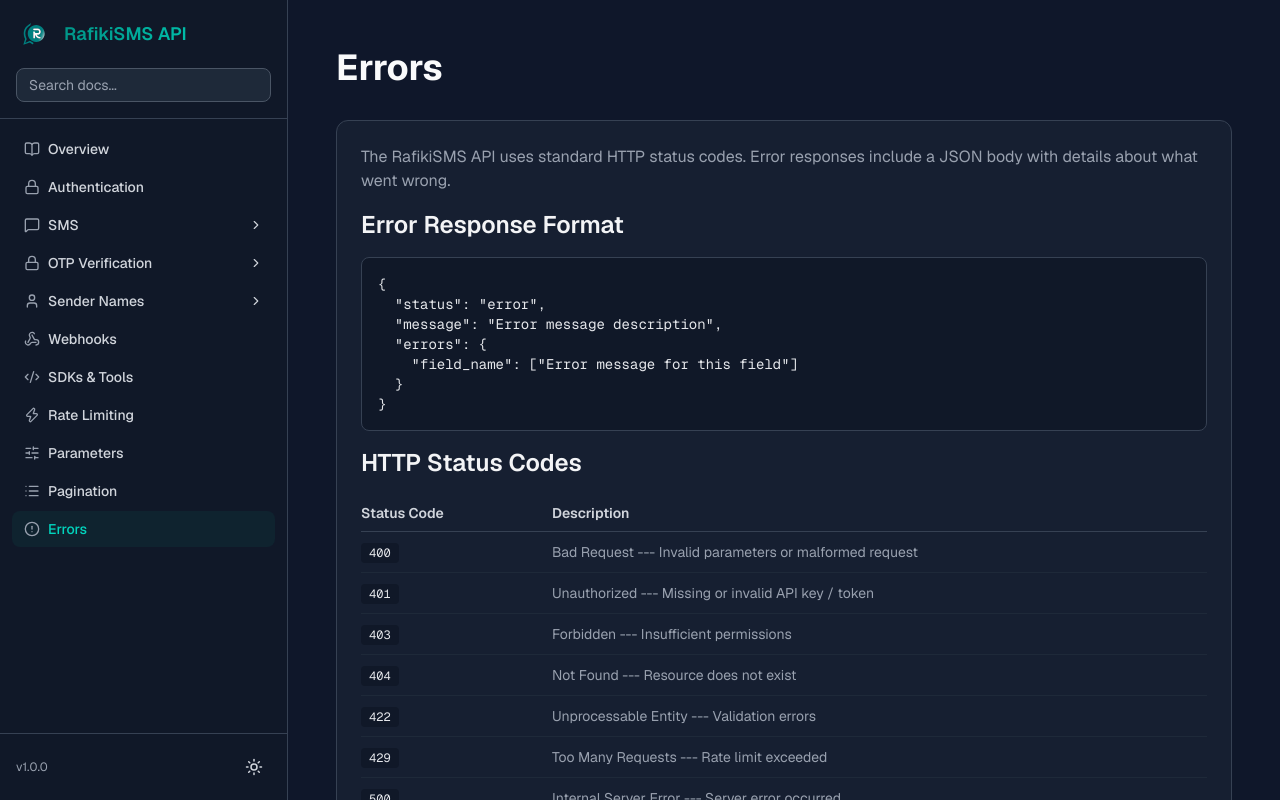
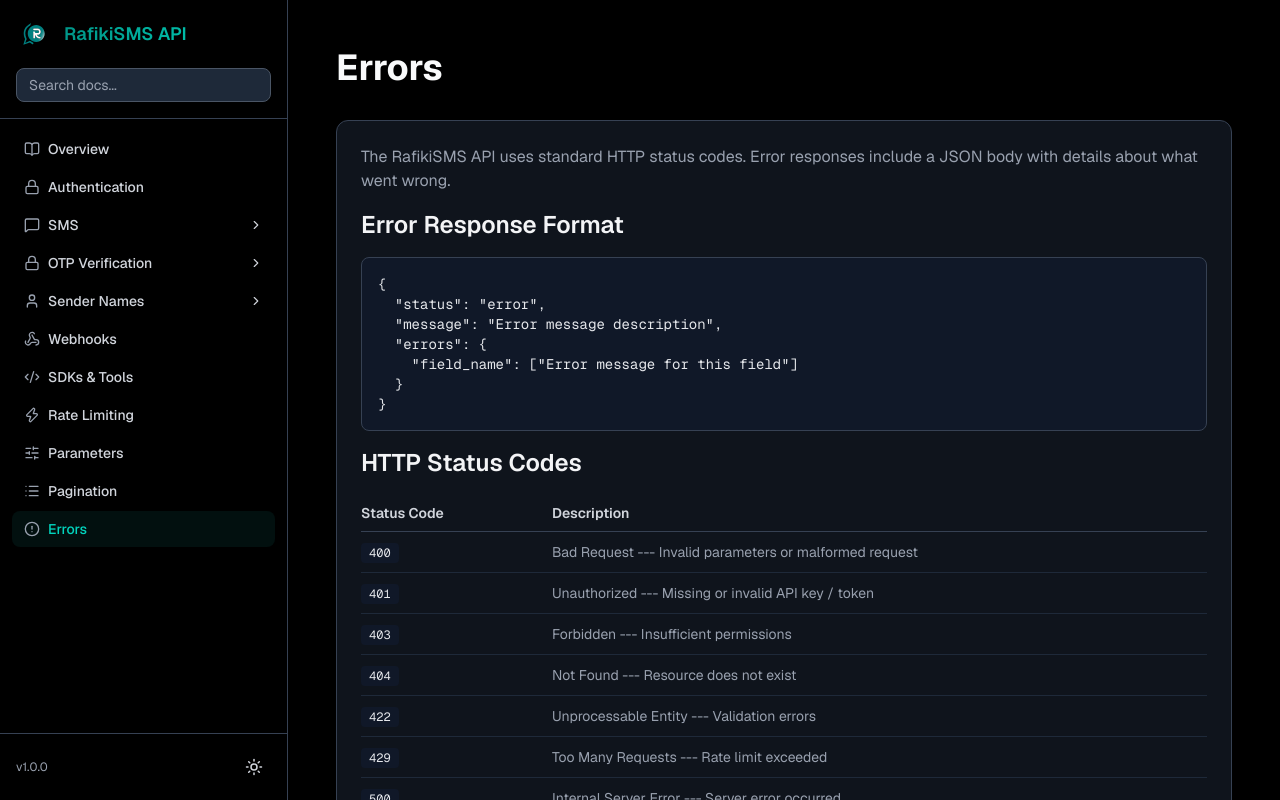
Before and after one commit to nasrtechindustry/rafiki-sms-documentation, a Next.js app: page /errors in a window 1280 px wide. Shown: the top 800 px of the page. Built offline with nearby package versions, Linux system fonts and the light colour scheme.

Commit message:
fix: pure black background in dark mode like landing page

```diff
--- a/app/globals.css
+++ b/app/globals.css
@@ -9,7 +9,7 @@
 }
 
 .dark {
-  --background: #0f172a;
+  --background: #000000;
   --foreground: #e2e8f0;
   color-scheme: dark;
 }
--- a/app/layout.tsx
+++ b/app/layout.tsx
@@ -26,7 +26,7 @@
         {/* Apply theme class before first paint to avoid flash */}
         <script dangerouslySetInnerHTML={{ __html: `(function(){try{var s=localStorage.getItem('theme');if(s==='light')document.documentElement.classList.remove('dark');else document.documentElement.classList.add('dark');}catch(e){}})();` }} />
       </head>
-      <body className="bg-white dark:bg-slate-900 text-gray-900 dark:text-gray-100 antialiased">
+      <body className="bg-white dark:bg-black text-gray-900 dark:text-gray-100 antialiased">
         <ThemeProvider>
           <div className="min-h-screen">
             <Sidebar />
--- a/components/Sidebar.tsx
+++ b/components/Sidebar.tsx
@@ -189,7 +189,7 @@
   return (
     <>
       {/* Mobile top bar */}
-      <div className="lg:hidden fixed top-0 left-0 right-0 z-40 flex items-center justify-between px-4 py-3 bg-white dark:bg-gray-900 border-b border-gray-200 dark:border-gray-700">
+      <div className="lg:hidden fixed top-0 left-0 right-0 z-40 flex items-center justify-between px-4 py-3 bg-white dark:bg-black border-b border-gray-200 dark:border-gray-700">
         <Link href="/" className="flex items-center gap-2">
           {/* eslint-disable-next-line @next/next/no-img-element */}
           <img src="/rafiki.svg" alt="RafikiSMS" className="w-8 h-8 object-contain" />
@@ -216,14 +216,14 @@
             className="lg:hidden fixed inset-0 z-30 bg-black/40"
             onClick={() => setMobileOpen(false)}
           />
-          <div className="lg:hidden fixed top-0 left-0 bottom-0 z-40 w-72 bg-white dark:bg-gray-900 shadow-xl">
+          <div className="lg:hidden fixed top-0 left-0 bottom-0 z-40 w-72 bg-white dark:bg-black shadow-xl">
             <SidebarContent pathname={pathname} onNavigate={() => setMobileOpen(false)} />
           </div>
         </>
       )}
 
       {/* Desktop sidebar */}
-      <aside className="hidden lg:flex flex-col fixed top-0 left-0 bottom-0 w-72 bg-white dark:bg-gray-900 border-r border-gray-200 dark:border-gray-700 z-20">
+      <aside className="hidden lg:flex flex-col fixed top-0 left-0 bottom-0 w-72 bg-white dark:bg-black border-r border-gray-200 dark:border-gray-700 z-20">
         <SidebarContent pathname={pathname} />
       </aside>
     </>
```
